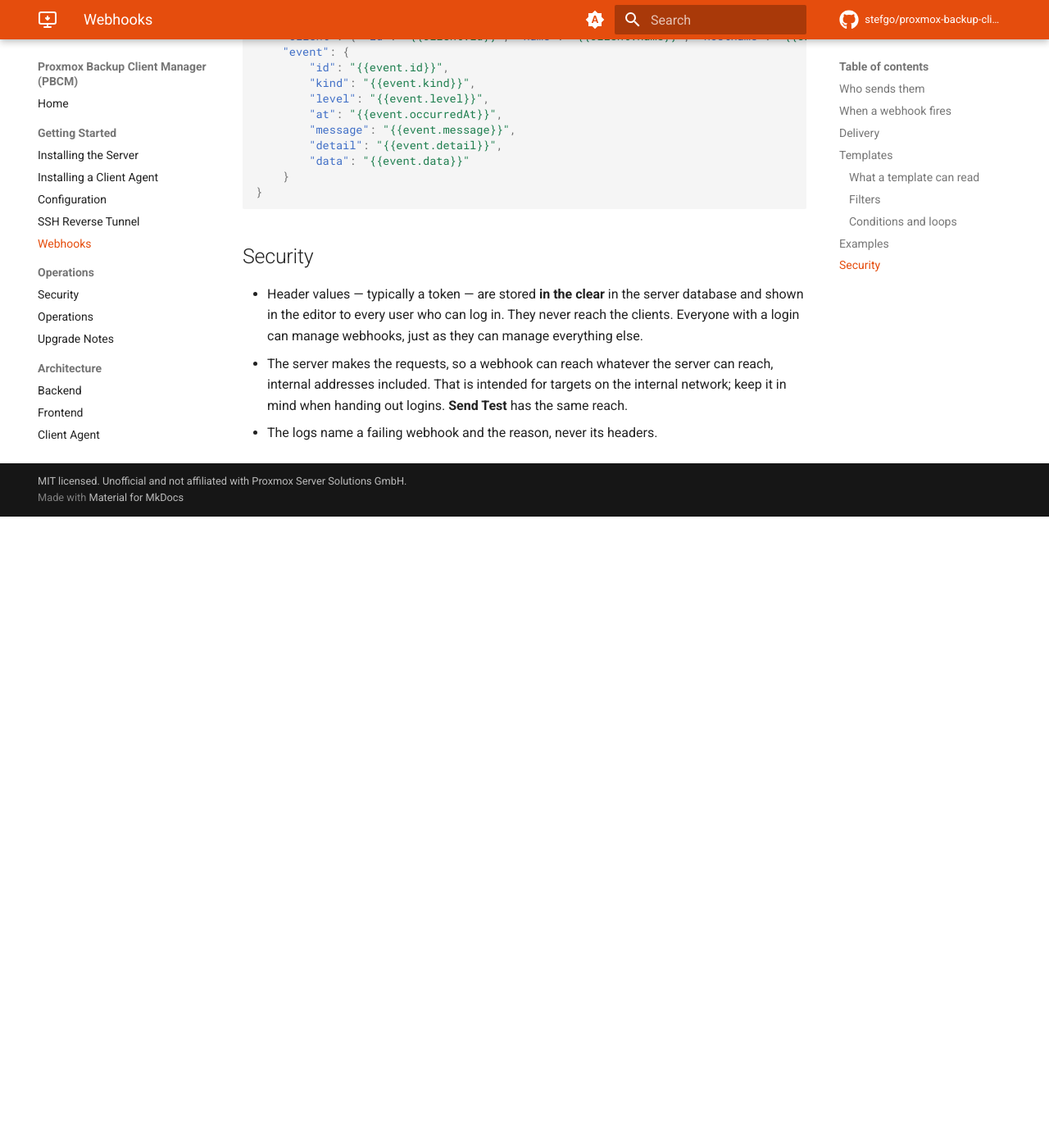
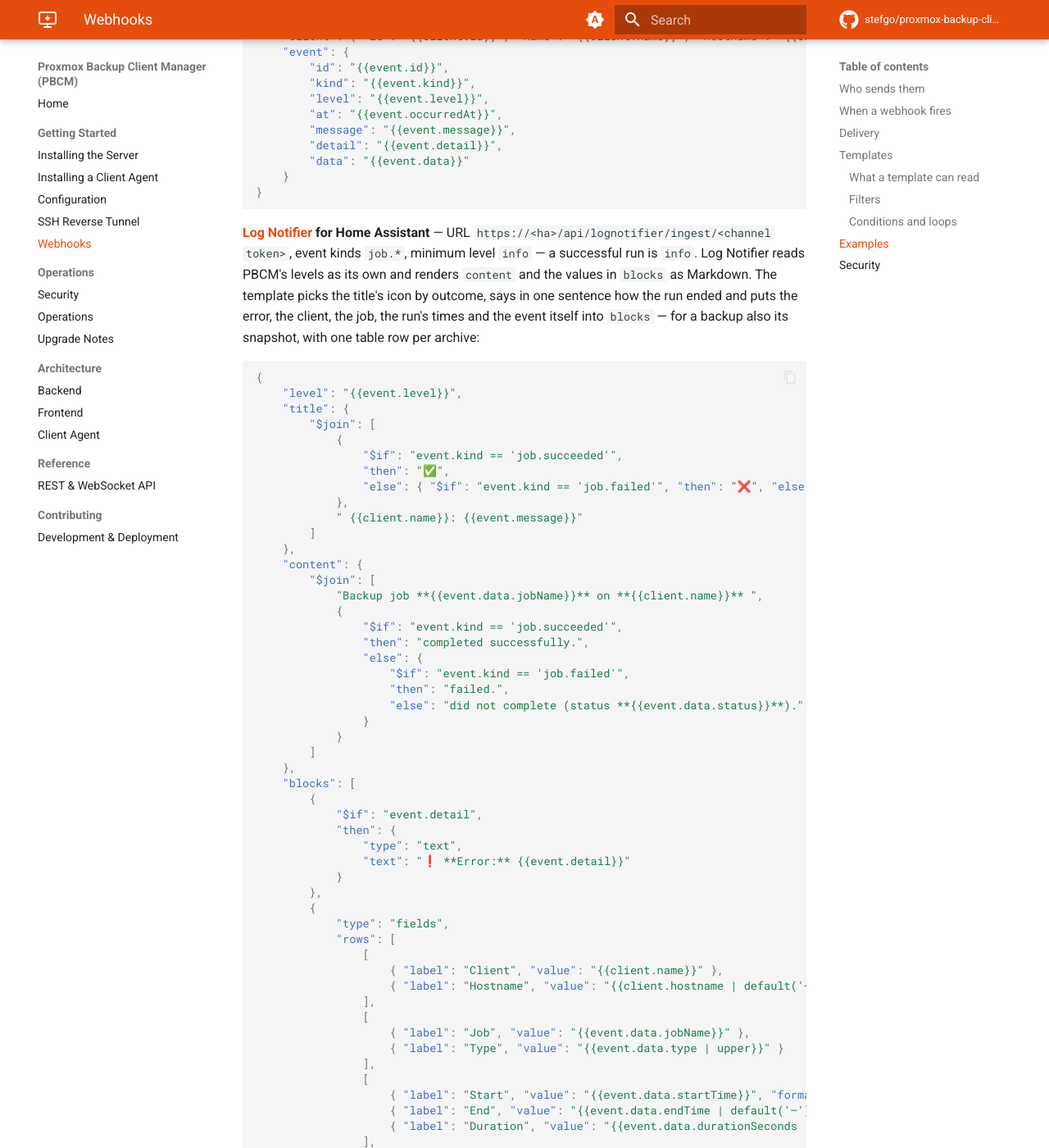
Before and after one commit to stefgo/proxmox-backup-client-manager, an MkDocs documentation site: the page built from docs/webhooks.md, in a window 1280 px wide and 1400 px high, scrolled down 7437 px. Shown: the whole window at 82% size. Built offline with MkDocs 1.6.1 and Material for MkDocs 9.7.7, drawn with Linux system fonts in a browser that asks for light colours; comment, search, counter and statistics services are not loaded; before the commit the page ends 8067 px from its top, so only the background shows below that; some of the changed text lies outside the part shown.

Commit message:
docs(webhooks): add Log Notifier example for Home Assistant integration

````diff
--- a/docs/webhooks.md
+++ b/docs/webhooks.md
@@ -179,8 +179,9 @@ nested `$if`s.
 **`$map`** — one item per element of an array, rendered with `each(name)`, in which `name`
 is the element; `each(name, index)` adds its position, counted from 0. The path names the
 array without braces (`"{{…}}"` is accepted too) and may carry filters. Anything but an array
-gives `[]`. A name may not be `event`, `client`, `webhook` or one already in use. A job run
-carries no arrays today, so `$map` is there for the day it does.
+gives `[]`. A name may not be `event`, `client`, `webhook` or one already in use. The array a
+run carries is `event.data.snapshot.archives`; the Log Notifier [example](#examples) turns it
+into the rows of a table.
 
 **`$join`** — renders what it holds and joins the resulting array into text, separated by
 `with` (nothing when left out). That is how several parts become one message:
@@ -275,6 +276,122 @@ posted to the server root, with the topic in it:
 }
 ```
 
+**[Log Notifier](https://github.com/stefgo/ha-log-notifier) for Home Assistant** — URL
+`https://<ha>/api/lognotifier/ingest/<channel token>`, event kinds `job.*`, minimum level
+`info` — a successful run is `info`. Log Notifier reads PBCM's levels as its own and renders
+`content` and the values in `blocks` as Markdown. The template picks the title's icon by
+outcome, says in one sentence how the run ended and puts the error, the client, the job, the
+run's times and the event itself into `blocks` — for a backup also its snapshot, with one
+table row per archive:
+
+```json
+{
+    "level": "{{event.level}}",
+    "title": {
+        "$join": [
+            {
+                "$if": "event.kind == 'job.succeeded'",
+                "then": "✅",
+                "else": { "$if": "event.kind == 'job.failed'", "then": "❌", "else": "⚠️" }
+            },
+            " {{client.name}}: {{event.message}}"
+        ]
+    },
+    "content": {
+        "$join": [
+            "Backup job **{{event.data.jobName}}** on **{{client.name}}** ",
+            {
+                "$if": "event.kind == 'job.succeeded'",
+                "then": "completed successfully.",
+                "else": {
+                    "$if": "event.kind == 'job.failed'",
+                    "then": "failed.",
+                    "else": "did not complete (status **{{event.data.status}}**)."
+                }
+            }
+        ]
+    },
+    "blocks": [
+        {
+            "$if": "event.detail",
+            "then": {
+                "type": "text",
+                "text": "❗ **Error:** {{event.detail}}"
+            }
+        },
+        {
+            "type": "fields",
+            "rows": [
+                [
+                    { "label": "Client", "value": "{{client.name}}" },
+                    { "label": "Hostname", "value": "{{client.hostname | default('–')}}" }
+                ],
+                [
+                    { "label": "Job", "value": "{{event.data.jobName}}" },
+                    { "label": "Type", "value": "{{event.data.type | upper}}" }
+                ],
+                [
+                    { "label": "Start", "value": "{{event.data.startTime}}", "format": "datetime" },
+                    { "label": "End", "value": "{{event.data.endTime | default('–')}}", "format": "datetime" },
+                    { "label": "Duration", "value": "{{event.data.durationSeconds | default('–')}} s" }
+                ],
+                [
+                    { "label": "Status", "value": "{{event.data.status}}" },
+                    { "label": "Exit code", "value": "{{event.data.exitCode | default('–')}}" },
+                    { "label": "Run ID", "value": "{{event.data.runId}}" }
+                ]
+            ]
+        },
+        {
+            "$if": "event.data.snapshot",
+            "then": {
+                "type": "fields",
+                "rows": [
+                    [
+                        { "label": "Snapshot", "value": "{{event.data.snapshot.id}}", "span": 2 },
+                        { "label": "Size (logical)", "value": "{{event.data.snapshot.size}} bytes" }
+                    ]
+                ]
+            },
+            "else": {
+                "$if": "event.data.snapshotError",
+                "then": {
+                    "type": "text",
+                    "text": "⚠️ **Snapshot could not be read:** {{event.data.snapshotError}}"
+                }
+            }
+        },
+        {
+            "$if": "event.data.snapshot.archives",
+            "then": {
+                "type": "table",
+                "columns": [
+                    "Name",
+                    { "label": "Size (bytes)", "align": "right" },
+                    "Encryption"
+                ],
+                "rows": {
+                    "$map": "event.data.snapshot.archives",
+                    "each(a)": ["{{a.name}}", "{{a.size}}", "{{a.cryptMode}}"]
+                }
+            }
+        },
+        {
+            "type": "fields",
+            "rows": [
+                [
+                    { "label": "Webhook", "value": "{{webhook.name}}" },
+                    { "label": "Event ID", "value": "{{event.id}}" }
+                ]
+            ]
+        }
+    ],
+    "source": "PBCM",
+    "tags": ["pbcm", "{{event.data.type}}", "{{event.kind}}", "{{client.name}}"],
+    "timestamp": "{{event.occurredAt}}"
+}
+```
+
 ## Security
 
 - Header values — typically a token — are stored **in the clear** in the server database and
````
